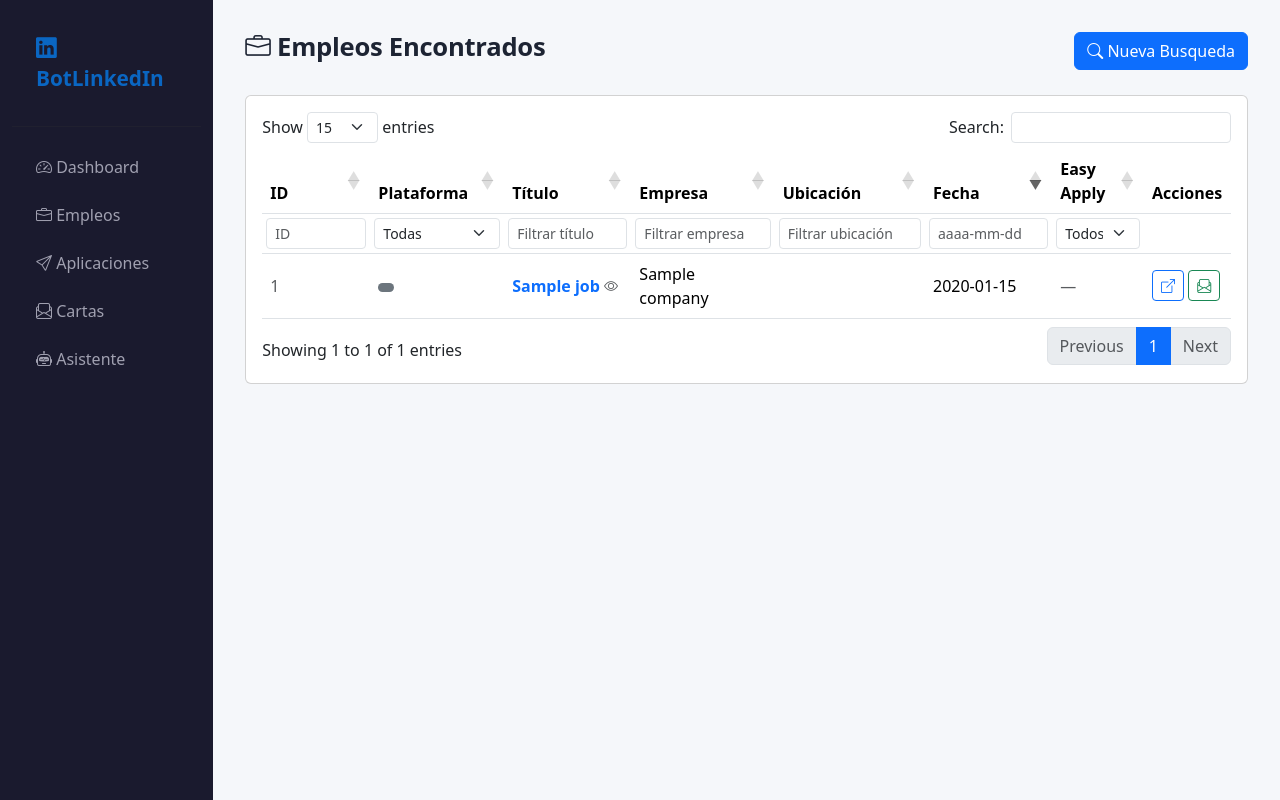
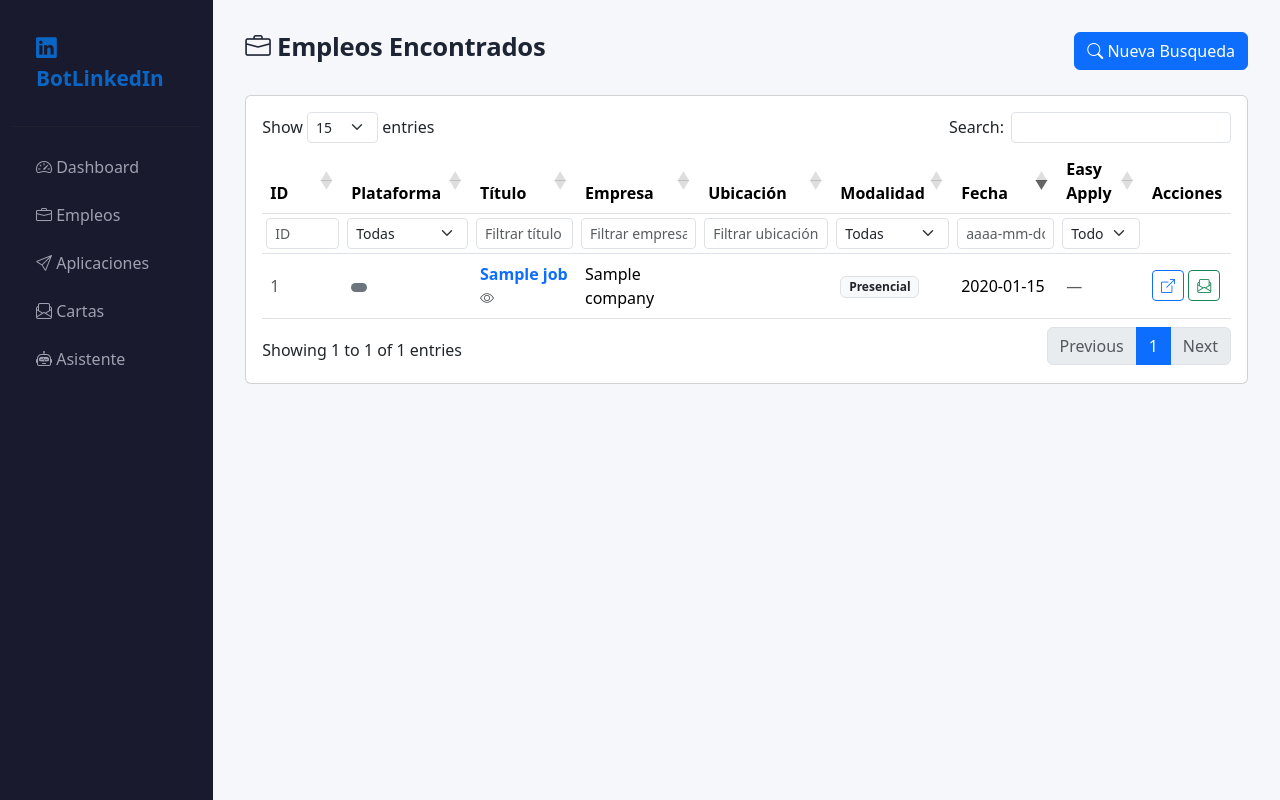
Before and after one commit to alvaroivanh/BotLinkedIn, a FastAPI app: template src/web/templates/jobs.html in a window 1280 px wide. Run offline with FastAPI, Linux system fonts and the light colour scheme; the template is opened without the code that fills it: most values are stand-ins (such as "Sample title", 1, 10 or a date in 2020); some libraries are stand-ins or nearby versions.

Commit message:
feat: add a Modalidad column (Remoto/Presencial/Híbrido) to the jobs table
Shows work modality per job using a heuristic over is_remote + title/location
(no scraping or DB changes): 'híbrido/hybrid/mixto' -> Híbrido; is_remote or
'remoto/remote/teletrabajo' -> Remoto; otherwise Presencial. Includes a
per-column filter select and shifts the default date sort to the new index.

Co-Authored-By: Claude Opus 4.8 <noreply@anthropic.com>

```diff
--- a/src/web/templates/jobs.html
+++ b/src/web/templates/jobs.html
@@ -29,6 +29,7 @@
                         <th>Título</th>
                         <th>Empresa</th>
                         <th>Ubicación</th>
+                        <th>Modalidad</th>
                         <th>Fecha</th>
                         <th>Easy Apply</th>
                         <th class="no-sort">Acciones</th>
@@ -48,6 +49,14 @@
                         <th><input type="text" class="form-control form-control-sm" placeholder="Filtrar título"></th>
                         <th><input type="text" class="form-control form-control-sm" placeholder="Filtrar empresa"></th>
                         <th><input type="text" class="form-control form-control-sm" placeholder="Filtrar ubicación"></th>
+                        <th>
+                            <select class="form-select form-select-sm">
+                                <option value="">Todas</option>
+                                <option value="Remoto">Remoto</option>
+                                <option value="Presencial">Presencial</option>
+                                <option value="Híbrido">Híbrido</option>
+                            </select>
+                        </th>
                         <th><input type="text" class="form-control form-control-sm" placeholder="aaaa-mm-dd"></th>
                         <th>
                             <select class="form-select form-select-sm">
@@ -83,6 +92,16 @@
                         </td>
                         <td>{{ job.company[:35] }}</td>
                         <td>{{ (job.location or '')[:30] }}</td>
+                        <td>
+                            {% set _m = ((job.title or '') ~ ' ' ~ (job.location or ''))|lower %}
+                            {% if 'híbrid' in _m or 'hibrid' in _m or 'hybrid' in _m or 'mixto' in _m %}
+                            <span class="badge bg-info text-dark">Híbrido</span>
+                            {% elif job.is_remote or 'remoto' in _m or 'remote' in _m or 'teletrabajo' in _m %}
+                            <span class="badge bg-success">Remoto</span>
+                            {% else %}
+                            <span class="badge bg-light text-dark border">Presencial</span>
+                            {% endif %}
+                        </td>
                         <td>{{ (job.posted_date or job.scraped_at).strftime('%Y-%m-%d') if (job.posted_date or job.scraped_at) else '' }}</td>
                         <td>
                             {% if job.platform in ['linkedin', 'indeed'] %}
@@ -255,7 +274,7 @@ $(document).ready(function () {
         orderCellsTop: true,
         pageLength: 15,
         lengthMenu: [10, 15, 25, 50, 100],
-        order: [[5, 'desc']],  // newest by date first
+        order: [[6, 'desc']],  // newest by date first (Fecha column)
         columnDefs: [{ targets: 'no-sort', orderable: false, searchable: false }],
         language: { url: 'https://cdn.datatables.net/plug-ins/2.1.8/i18n/es-ES.json' }
     });
```
